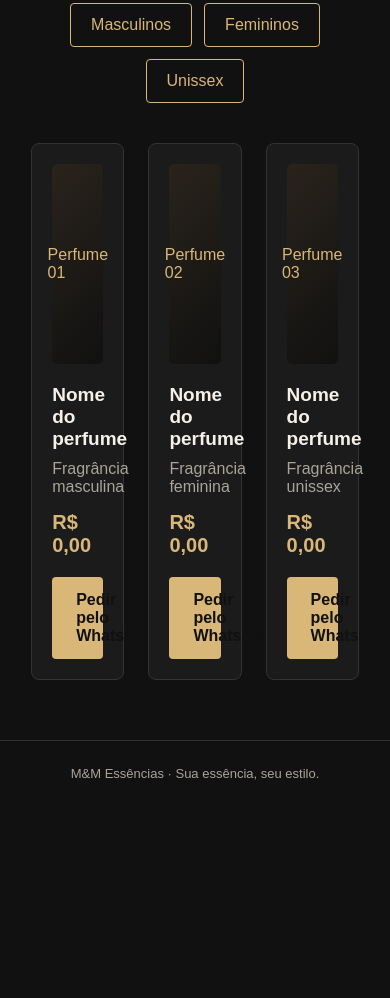
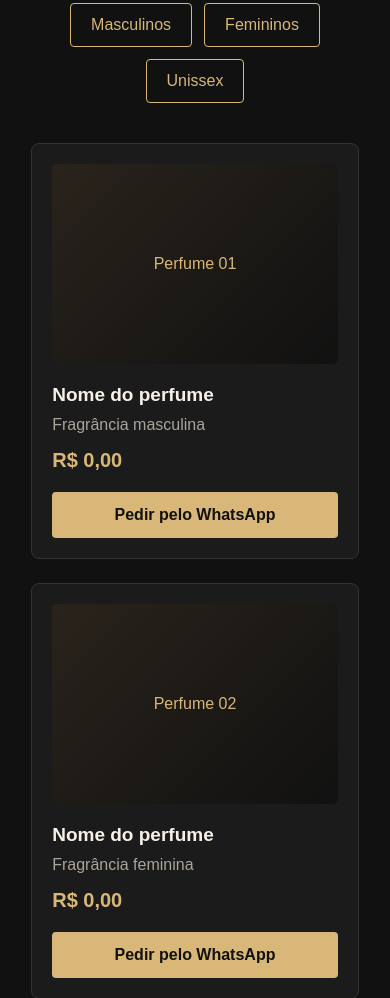
Before and after one commit to NinjaDevTech/M-Messencias-, a plain HTML site: page index.html in a window 390 px wide. Shown: the part 734-1732 px from the top of the page. Before the commit the page ends 1540 px from the top, so only its background shows below. Drawn offline with Linux system fonts and the light colour scheme.

Commit message:
Fix CSS formatting for products grid layout

```diff
--- a/index.html
+++ b/index.html
@@ -185,7 +185,9 @@
       .hero {
         padding: 75px 20px;
       }
-    }
+    }  .products {
+    grid-template-columns: 1fr;
+  }
   </style>
 </head>
 <body>
```
